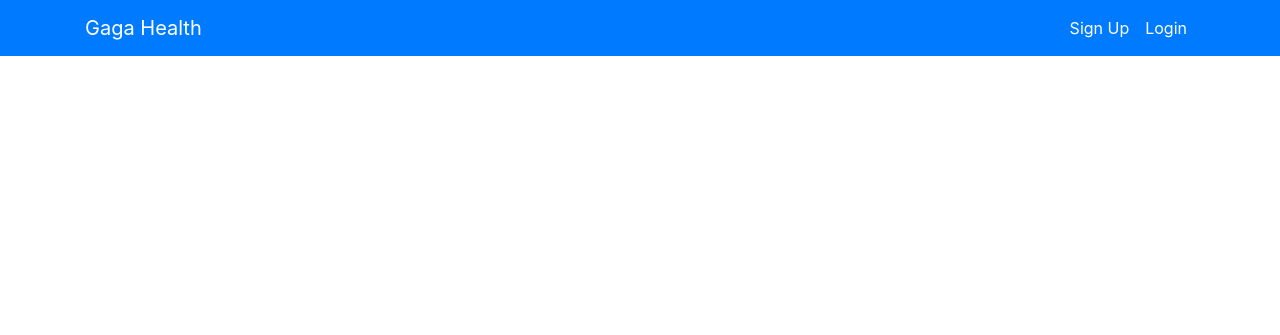
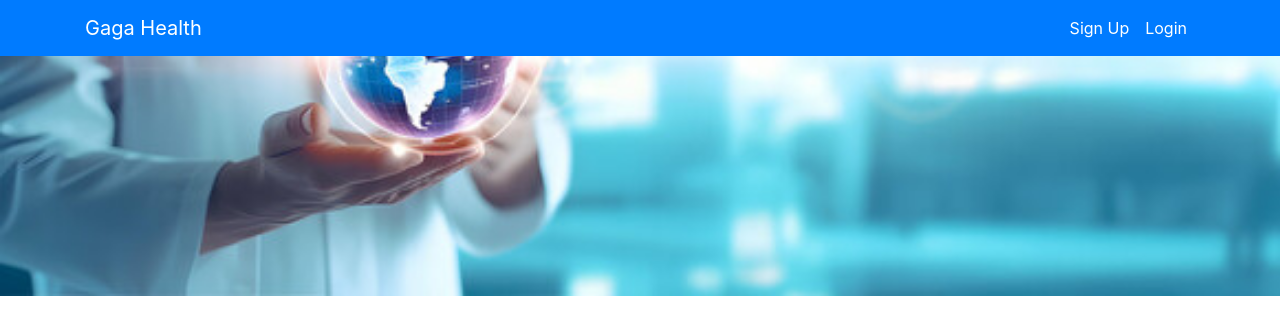
Before and after one commit to vinayz7/gagahealthblog, a Django app: page / in a window 1280 px wide. Shown: the top 335 px of the page. Run offline with Django 3.2, Linux system fonts and the light colour scheme; data that the repository does not hold is empty; some libraries are stand-ins or nearby versions.

Commit message:
Update style.css

```diff
--- a/static/style.css
+++ b/static/style.css
@@ -4,3 +4,9 @@
     background-size: cover;
     height: 100vh;
 }
+body {
+    background-image: url('/static/media/new_bg.jpg');
+    background-size: cover;
+    background-repeat: no-repeat;
+    background-position: center;
+}
```
